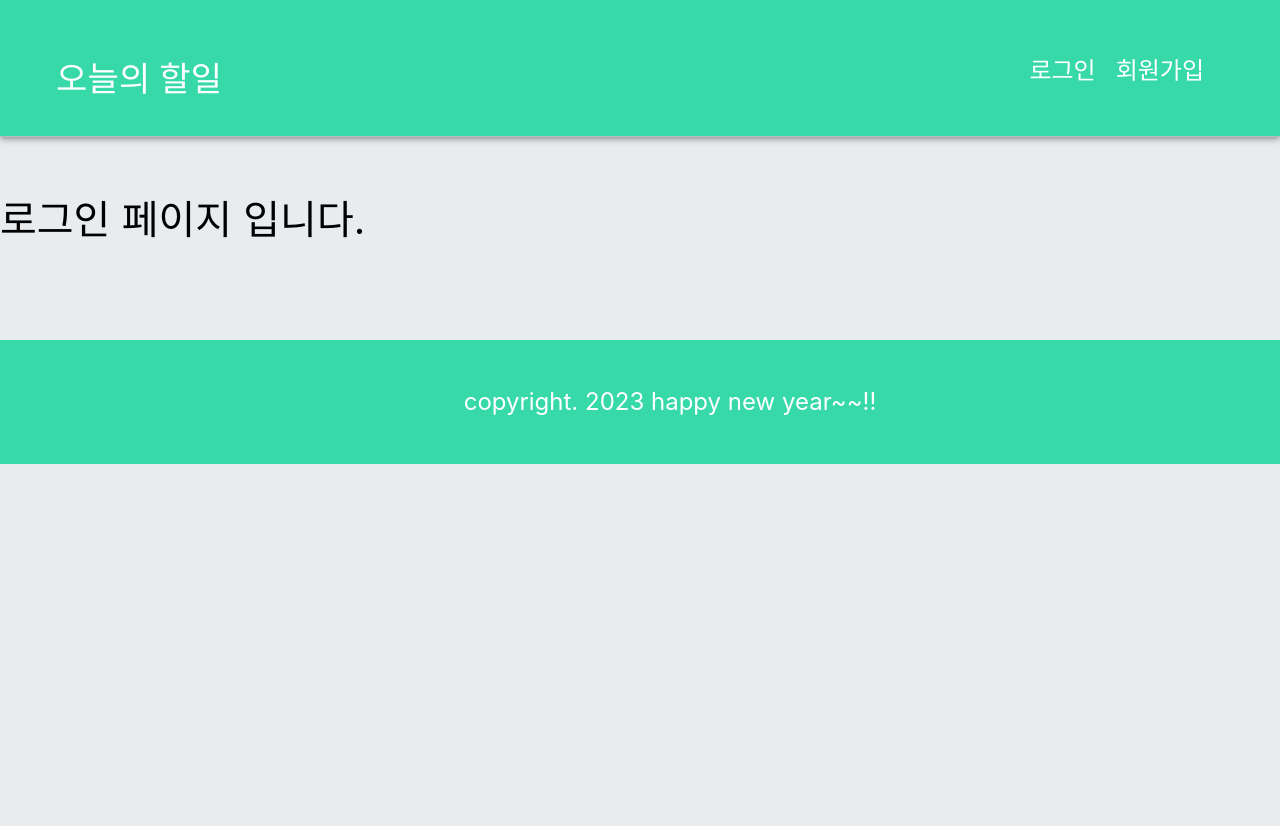
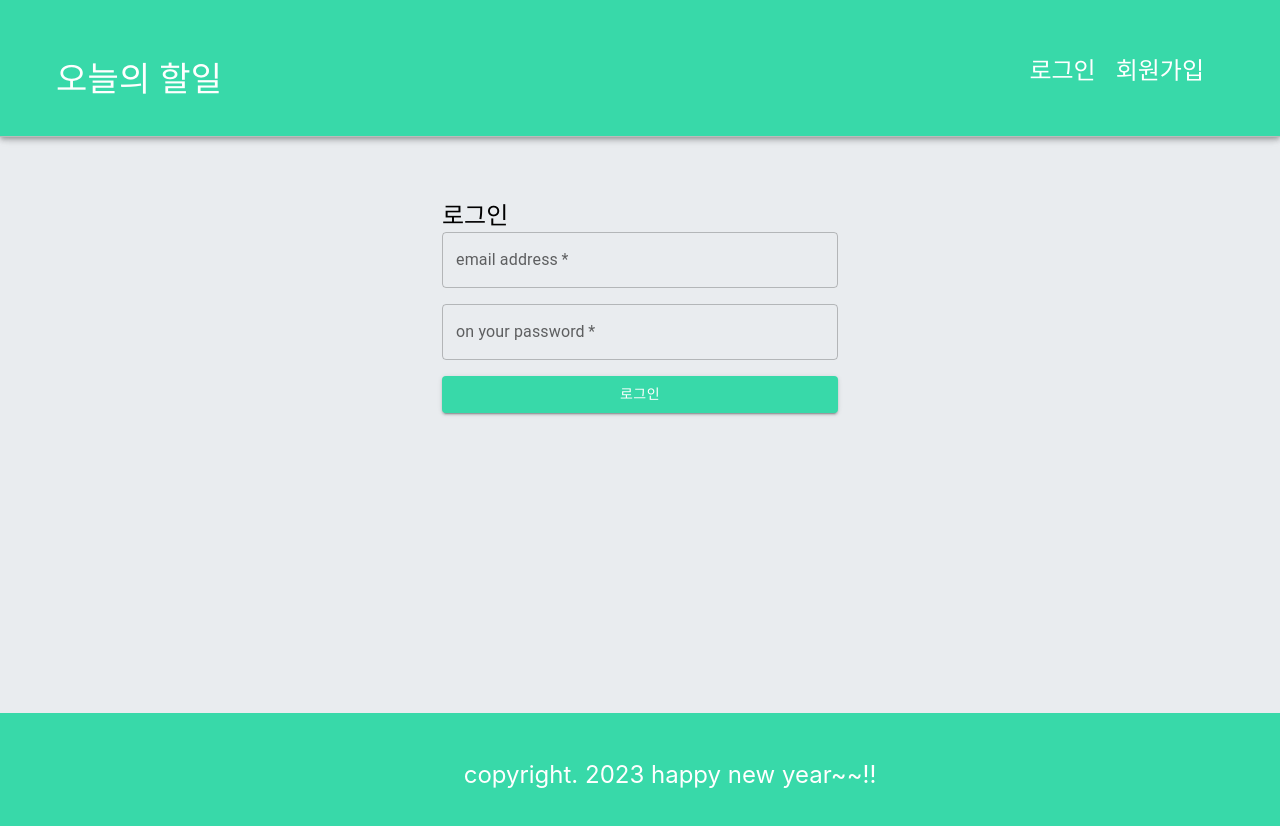
Before and after one commit to jihoo2002/react-todo-app, a React (Create React App) app: page /login in a window 1280 px wide. Shown: the top 826 px of the page. Before the commit the page ends 800 px from the top, so only its background shows below. Built offline with nearby package versions, Linux system fonts and the light colour scheme.

Commit message:
로그인 기능 구현

```diff
--- a/src/App.css
+++ b/src/App.css
@@ -5,3 +5,16 @@ a {
 body {
   background-color: #e9ecef;
 }
+.wrapper {
+  display: flex;
+  flex-direction: column;
+  justify-content: space-between;
+  height: 100vh;
+}
+
+.content-wrapper {
+  display: flex;
+  justify-content: center;
+  align-items: center;
+  flex-direction: column;
+}
--- a/src/App.js
+++ b/src/App.js
@@ -6,11 +6,15 @@ import Footer from './components/layout/Footer';
 import Join from './components/user/Join';
 import Login from './components/user/Login';
 import { Route, Routes } from 'react-router-dom';
+import { AuthContextProvider } from './utils/AuthContext';
 
 const App = () => {
   return (
-    <>
+    //데이터를 전달하고자 하는 컴포넌트들을 provider
+    <AuthContextProvider>
+      <div className='wrapper'>
         <Header />
+        <div className='content-wrapper'>
           <Routes>
             <Route
               path='/'
@@ -25,8 +29,10 @@ const App = () => {
               element={<Join />}
             />
           </Routes>
+        </div>
         <Footer />
-    </>
+      </div>
+    </AuthContextProvider>
   );
 };
 
--- a/src/components/layout/Header.js
+++ b/src/components/layout/Header.js
@@ -1,9 +1,23 @@
-import React from 'react';
+import React, { useContext, useEffect, useState } from 'react';
 import { AppBar, Grid, Toolbar, Typography } from '@mui/material';
-import { Link } from 'react-router-dom';
+import { Link, useNavigate } from 'react-router-dom';
 import './Header.scss';
+import { isLogin, getLoginUserInfo } from '../../utils/login-util';
+import AuthContext from '../../utils/AuthContext';
 
 const Header = () => {
+  const redirection = useNavigate();
+
+  // AuthContext에서 로그인 상태를 가져옵니다.
+  const { isLoggedIn, userName, onLogout } = useContext(AuthContext);
+
+  // 로그아웃 핸들러
+  const logoutHandler = () => {
+    // AuthContext의 onLogout 함수를 호출하여 로그인 상태를 업데이트 합니다.
+    onLogout();
+    redirection('/login');
+  };
+
   return (
     <AppBar
       position='fixed'
@@ -27,14 +41,27 @@ const Header = () => {
                 alignItems: 'center',
               }}
             >
-              <Typography variant='h4'>오늘의 할일</Typography>
+              <Typography variant='h4'>
+                {isLoggedIn ? userName + '님' : '오늘'}의 할일
+              </Typography>
             </div>
           </Grid>
 
           <Grid item>
             <div className='btn-group'>
-              <Link to='/login'>로그인</Link>
-              <Link to='/join'>회원가입</Link>
+              {isLoggedIn ? (
+                <button
+                  className='logout-btn'
+                  onClick={logoutHandler}
+                >
+                  로그아웃
+                </button>
+              ) : (
+                <>
+                  <Link to='/login'>로그인</Link>
+                  <Link to='/join'>회원가입</Link>
+                </>
+              )}
             </div>
           </Grid>
         </Grid>
--- a/src/components/layout/Header.scss
+++ b/src/components/layout/Header.scss
@@ -1,4 +1,4 @@
-.btn-group {
+.btn-group * {
   font-size: 24px;
 }
 .btn-group a,
--- a/src/components/user/Login.js
+++ b/src/components/user/Login.js
@@ -1,10 +1,152 @@
-import React from 'react';
+import { Button, Container, Grid, TextField, Typography } from '@mui/material';
+import React, { useContext } from 'react';
+import { API_BASE_URL as BASE, USER } from '../../config/host-config';
+import { useNavigate } from 'react-router-dom';
+import AuthContext from '../../utils/AuthContext';
+const Login = () => {
+  const redirection = useNavigate();
 
-const Login = () => {
+  const { onLogin } = useContext(AuthContext);
+
+  const REQUEST_URL = BASE + USER + '/signin';
+  //함수 앞에 async를 붙이면 해당 함수는 프로미스 객체를 바로 리턴합니다.
+  //서버에 비동기 로그인 요청(AJAX 요청)
+  //fetch가 끝나기 전까지 그 아래 코드 실행 x await걸어놨기 때문
+  const fetchLogin = async () => {
+    //이메일, 비밀번호 입력 태그 얻어오기
+    const $email = document.getElementById('email');
+    const $password = document.getElementById('password');
+
+    //await는 async로 선언된 함수에서만 사용이 가능
+    //await는 프로미스 객체가 처리될 때까지 기다립니다.
+    //프로미스 객체의 반환값을 바로 활용할 수 있도록 도와줍니다.
+    //then()을 활용하는 것보다 가독성이 좋고, 쓰기도 쉽다.
+    const res = await fetch(REQUEST_URL, {
+      method: 'POST',
+      headers: { 'content-type': 'application/json' },
+      body: JSON.stringify({
+        email: $email.value,
+        password: $password.value,
+      }),
+    });
+    if (res.status === 400) {
+      const text = await res.text();
+      alert(text);
+      return;
+    }
+
+    const { token, userName, email, role } = await res.json();
+    //json에 담긴 인증정보를 클라이언트에 보관
+    //1.로컬 스토리지 - 브라우저가 종료되어도 보관
+    //2.세션 스토리지 - 브라우저가 종료되면 사라짐
+    //Context API를 사용하여 로그인 상태를 업데이트합니다.
+    onLogin(token, userName, role);
+    // 홈으로 리다이렉트
+    redirection('/');
+    //     .then((res) => {
+    //       if (res.status === 400) {
+    //         //가입이 안되어 있거나, 비번이 틀린 경우
+    //         return res.text(); //에러메세지는 text 떄문에 text()를 리턴.
+    //       }
+    //       return res.json(); //400 에러가 아니라면 로그인 성공이기 때문에 json을 리턴
+    //     })
+    //     .then((result) => {
+    //       //에러 -> text, 에러 x ->json데이터
+    //       if (typeof result === 'string') {
+    //         alert(result);
+    //         return;
+    //       } else {
+    //         alert('로그인 성공하셨습니다.');
+    //       }
+    //       console.log(result);
+    //     });
+  };
+
+  //로그인 요청 핸들러
+  const loginHandler = (e) => {
+    e.preventDefault(); //submit 막기
+
+    //서버에 로그인 요청 전송
+    fetchLogin();
+  };
+
   return (
-    <div style={{ marginTop: '200px', fontSize: '40px' }}>
-      로그인 페이지 입니다.
-    </div>
+    <Container
+      component='main'
+      maxWidth='xs'
+      style={{ margin: '200px auto' }}
+    >
+      <Grid
+        container
+        spacing={2}
+      >
+        <Grid
+          item
+          xs={12}
+        >
+          <Typography
+            component='h1'
+            variant='h5'
+          >
+            로그인
+          </Typography>
+        </Grid>
+      </Grid>
+
+      <form
+        noValidate
+        onSubmit={loginHandler}
+      >
+        <Grid
+          container
+          spacing={2}
+        >
+          <Grid
+            item
+            xs={12}
+          >
+            <TextField
+              variant='outlined'
+              required
+              fullWidth
+              id='email'
+              label='email address'
+              name='email'
+              autoComplete='email'
+            />
+          </Grid>
+          <Grid
+            item
+            xs={12}
+          >
+            <TextField
+              variant='outlined'
+              required
+              fullWidth
+              name='password'
+              label='on your password'
+              type='password'
+              id='password'
+              autoComplete='current-password'
+            />
+          </Grid>
+          <Grid
+            item
+            xs={12}
+          >
+            <Button
+              type='submit'
+              fullWidth
+              variant='contained'
+              style={{ background: '#38d9a9' }}
+              color='primary'
+            >
+              로그인
+            </Button>
+          </Grid>
+        </Grid>
+      </form>
+    </Container>
   );
 };
 
--- /dev/null
+++ b/src/utils/AuthContext.js
@@ -0,0 +1,51 @@
+import React, { useState } from 'react';
+
+// 새로운 전역 컨텍스트 생성
+const AuthContext = React.createContext({
+  //context 객체 생성
+  isLoggedIn: false, // 로그인 했는지의 여부 추적
+  userName: '',
+  onLogout: () => {},
+  onLogin: (email, password) => {},
+});
+
+// 위에서 생성한 Context를 제공할 수 있는 provider
+// 이 컴포넌트를 통해 자식 컴포넌트에게 인증 상태와 관련된 함수들을 전달할 수 있음.
+export const AuthContextProvider = (props) => {
+  const [isLoggedIn, setIsLoggedIn] = useState(false);
+  const [userName, setUserName] = useState('');
+
+  //로그아웃 핸들러
+  const logoutHandler = () => {
+    localStorage.clear(); //로컬 스토리지 내용 전체 삭제
+    setIsLoggedIn(false);
+    setUserName('');
+  };
+
+  // 로그인 핸들러
+  const loginHandler = (token, userName, role) => {
+    localStorage.setItem('isLoggedIn', '1');
+    //json에 담긴 인증정보를 클라이언트에 보관
+    // 1. 로컬 스토리지 - 브라우저가 종료되어도 보관됨.
+    // 2. 세션 스토리지 - 브라우저가 종료되면 사라짐.
+    localStorage.setItem('ACCESS_TOKEN', token);
+    localStorage.setItem('LOGIN_USERNAME', userName);
+    localStorage.setItem('USER_ROLE', role);
+    setIsLoggedIn(true);
+    setUserName(userName);
+  };
+
+  return (
+    <AuthContext.Provider
+      value={{
+        isLoggedIn,
+        userName,
+        onLogout: logoutHandler,
+        onLogin: loginHandler,
+      }}
+    >
+      {props.children}
+    </AuthContext.Provider>
+  );
+};
+export default AuthContext;
--- /dev/null
+++ b/src/utils/login-util.js
@@ -0,0 +1,24 @@
+//로그인한 유저의 데이터 객체를 반환하는 함수
+
+export const getLoginUserInfo = () => {
+  return {
+    token: localStorage.getItem('ACCESS_TOKEN'),
+    username: localStorage.getItem('LOGIN_USERNAME'),
+    role: localStorage.getItem('USER_ROLE'),
+  };
+};
+
+//로그인 여부를 확인하는 함수
+
+/* const isLogin = () => {
+  const token = localStorage.getItem('ACCESS_TOKEN');
+  //로그인을 했다면 토큰이 있을 것이다.
+  if (token === null) return false;
+  return true;
+}; */
+
+//특정 값이나 메서드의 리턴값을 논리 타입으로 변환하고 싶을 떄 !!를 붙임
+//localStorage.getItem()의 결과를 논리타입으로 리턴 -> 값이 있으면 true,null이면 false
+export const isLogin = () => !!localStorage.getItem('ACCESS_TOKEN');
+//로그인을 안한 사람은 이쪽으로 null, 로그인 한 사람은 토큰이 온다.
+//리턴 생략됨,  그냥 !!면 논리값 리턴, 즉 토큰은 true , null이면 false
```
Also changed, not shown: src/components/todo/TodoTemplate.js (+15 -8 lines). Lines whose indentation alone changed are shown as unchanged.
